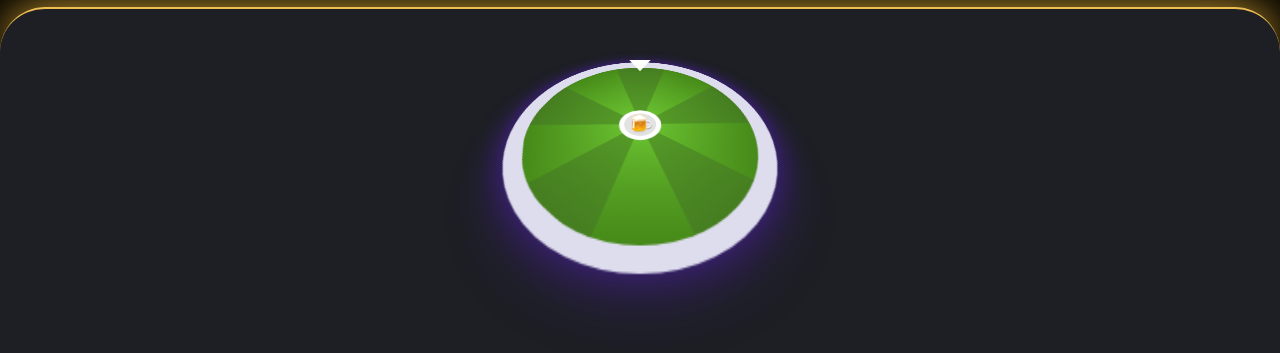
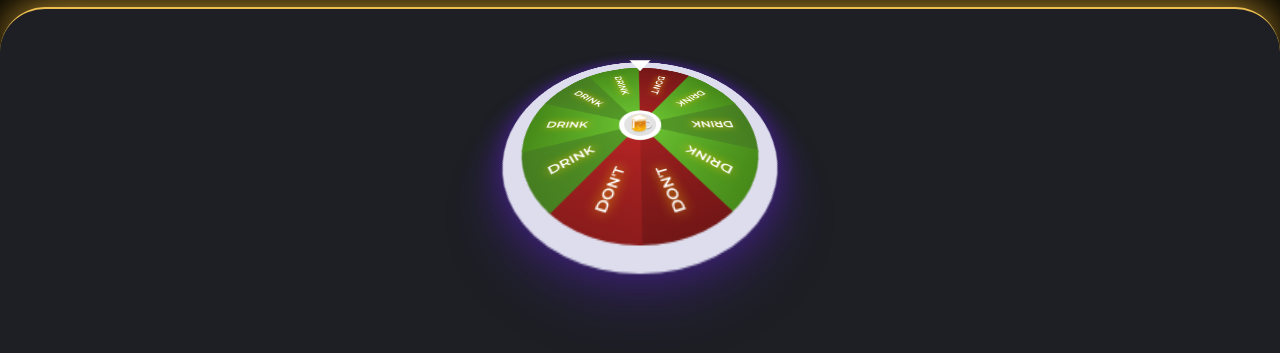
Before and after one commit to blazer2kforever/beer-roulette, a website built with webpack: page frontend/src/index.html in a window 1280 px wide. Shown: the part 53-406 px from the top of the page. Built offline with nearby package versions, Linux system fonts and the light colour scheme.

Commit message:
Implemented sector definition sequence

```diff
--- a/frontend/src/components/overlay.js
+++ b/frontend/src/components/overlay.js
@@ -10,6 +10,7 @@ class Overlay {
       'animationend',
       () => {
         this.object.style.visibility = 'hidden';
+        console.log('Overlay is hidden');
       },
       { once: true }
     );
@@ -19,12 +20,14 @@ class Overlay {
     if (!this.object || !time) return;
     this.object.style.visibility = 'visible';
     this.object.style.animation = `fade-in ${time}s ease forwards`;
+    console.log('Overlay is displayed');
   }
 
   dim(time) {
     if (!this.object || !time) return;
     this.object.style.visibility = 'visible';
     this.object.style.animation = `fade-in-80percent ${time}s ease forwards`;
+    console.log('Overlay is dimmed');
   }
 
   getObject() {
--- a/frontend/src/components/roulette.js
+++ b/frontend/src/components/roulette.js
@@ -3,6 +3,8 @@ import { pageSelectors, rouletteConfig } from './utils';
 class Roulette {
   constructor() {
     this.wheelObject = document.querySelector(pageSelectors.wheel);
+    this.sectors = [];
+    this.loseSectorIndices = [];
   }
 
   createSectors() {
@@ -18,6 +20,34 @@ class Roulette {
 
       this.wheelObject.appendChild(sector);
     }
+
+    this.sectors = document.querySelectorAll(pageSelectors.wheelSector);
+    console.log(`Generated ${this.sectors.length} sectors for the roulette`);
+  }
+
+  defineLoseSectors(quantity) {
+    let newloseIndices = [];
+
+    while (newloseIndices.length < quantity) {
+      let loseSectorIndex = Math.floor(Math.random() * this.sectors.length);
+      if (!newloseIndices.includes(loseSectorIndex)) {
+        newloseIndices.push(loseSectorIndex);
+        this.sectors[loseSectorIndex].classList.add('wheel__sector_lose');
+        this.sectors[loseSectorIndex].querySelector(
+          '.wheel__sector-text'
+        ).textContent = rouletteConfig.loseSectorPlaceholder;
+      }
+    }
+
+    this.loseSectorIndices = newloseIndices;
+    console.log(
+      `Losing sectors are defined: ${
+        this.loseSectorIndices
+      }\nChance of winning: ${
+        (rouletteConfig.sectorQuantity - this.loseSectorIndices.length) /
+        rouletteConfig.sectorQuantity
+      }`
+    );
   }
 }
 
--- a/frontend/src/components/utils.js
+++ b/frontend/src/components/utils.js
@@ -9,6 +9,8 @@ const pageSelectors = {
 
 const rouletteConfig = {
   sectorQuantity: 10,
+  winSectorPlaceholder: 'Drink',
+  loseSectorPlaceholder: "Don't",
 };
 
 export { pageSelectors, rouletteConfig };
--- a/frontend/src/index.html
+++ b/frontend/src/index.html
@@ -22,10 +22,10 @@
         <div class="roulette">
           <div class="roulette__arrow"></div>
           <div class="roulette__centre">🍺</div>
-          <div class="wheel">
+          <div class="wheel wheel_idle">
             <template id="sector-template">
               <div class="wheel__sector">
-                <p class="wheel__sector-text"></p>
+                <p class="wheel__sector-text">Drink</p>
               </div>
             </template>
           </div>
--- a/frontend/src/index.js
+++ b/frontend/src/index.js
@@ -7,6 +7,7 @@ let overlay;
 let roulette;
 
 function init() {
+  console.log('Initialization...');
   setupOverlay();
   setupRoulette();
 }
@@ -19,6 +20,7 @@ function setupOverlay() {
 function setupRoulette() {
   roulette = new Roulette();
   roulette.createSectors();
+  roulette.defineLoseSectors(3);
 }
 
 document.addEventListener(
```
